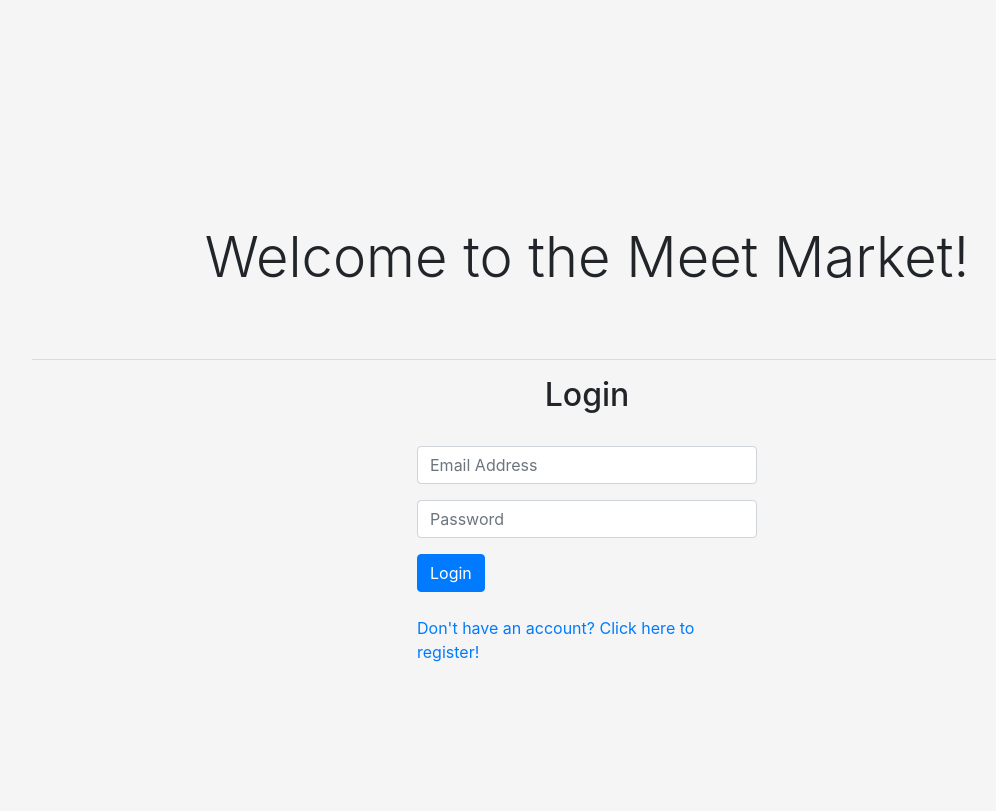
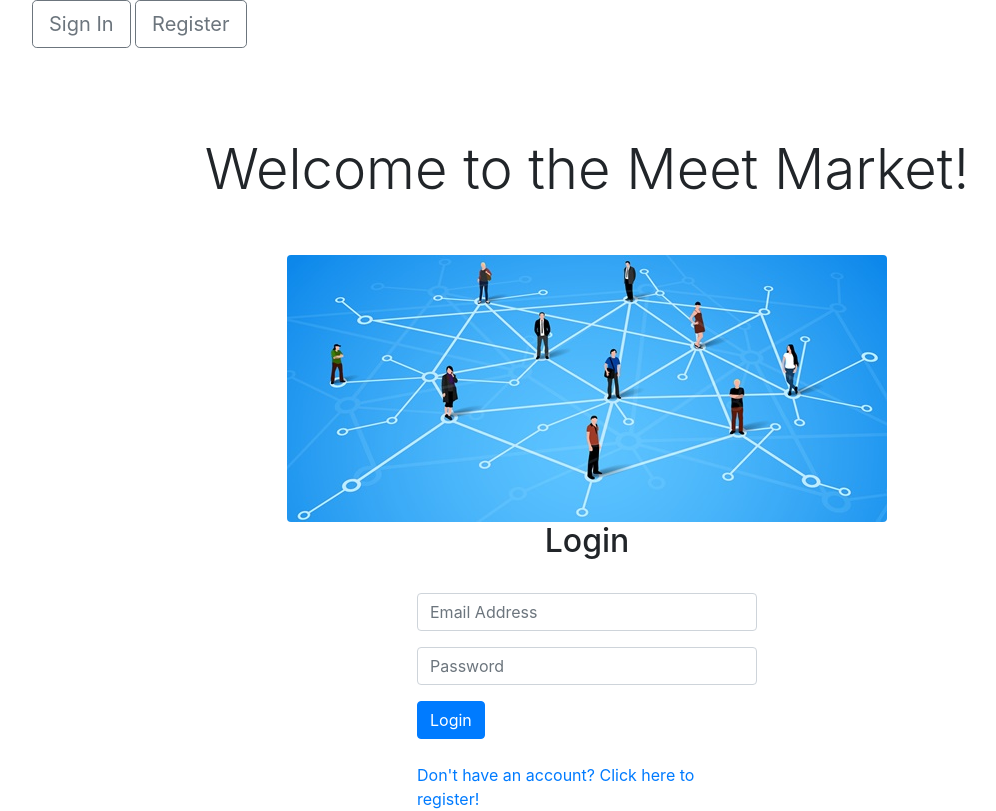
Before and after one commit to M0M0-D3V/MeetMarket, a Django app: page / in a window 1280 px wide. Shown: the whole page, without its empty margins (53-1049 px from the left). Before the commit the page ends 662 px from the top, so only its background shows below. Run offline with Django 3.2, Linux system fonts and the light colour scheme; some libraries are stand-ins or nearby versions.

Commit message:
template changes

```diff
--- a/craiglist_app/static/css/style_reg.css
+++ b/craiglist_app/static/css/style_reg.css
@@ -1,6 +1,11 @@
-html,
+/* html,
 body {
   height: 100%;
+} */
+* {
+  margin: 0;
+  padding: 0;
+  border: 1px dotted pink;
 }
 
 body {
@@ -13,15 +18,24 @@ body {
   background-color: #f5f5f5;
 }
 
+img {
+  width: 100%;
+  text-align: center;
+  margin: 20px;
+  border: 1px solid gray;
+}
+
 .form-signin {
   width: 100%;
   max-width: 330px;
   padding: 15px;
   margin: auto;
 }
+
 .form-signin .checkbox {
   font-weight: 400;
 }
+
 .form-signin .form-control {
   position: relative;
   box-sizing: border-box;
@@ -29,14 +43,17 @@ body {
   padding: 10px;
   font-size: 16px;
 }
+
 .form-signin .form-control:focus {
   z-index: 2;
 }
+
 .form-signin input[type="email"] {
   margin-bottom: -1px;
   border-bottom-right-radius: 0;
   border-bottom-left-radius: 0;
 }
+
 .form-signin input[type="password"] {
   margin-bottom: 10px;
   border-top-left-radius: 0;
--- /dev/null
+++ b/craiglist_app/static/js/script.js
@@ -0,0 +1,3 @@
+$(document).ready(function () {
+
+});
--- a/craiglist_app/templates/base.html
+++ b/craiglist_app/templates/base.html
@@ -1,6 +1,7 @@
 <!DOCTYPE html>
+<html lang="en">
+
 {% load static %}
-<html lang="en">
 
 <head>
   <meta charset="UTF-8" />
@@ -9,12 +10,13 @@
   <link rel="stylesheet" href="https://maxcdn.bootstrapcdn.com/bootstrap/4.0.0/css/bootstrap.min.css"
     integrity="sha384-Gn5384xqQ1aoWXA+058RXPxPg6fy4IWvTNh0E263XmFcJlSAwiGgFAW/dAiS6JXm" crossorigin="anonymous" />
   <link rel="stylesheet" type="css/text" href="{% static 'css/style.css' %}" />
-  <link href="style_reg.css" rel="stylesheet" />
+  <link href="{% static 'style_reg.css' %}" type="css/text" rel="stylesheet" />
 </head>
 
 <body>
+  <div class="container">
     {% if request.session.log_email %}
-  <nav class="navbar navbar-expand-md navbar-dark fixed-top bg-dark">
+    <nav class="navbar navbar-expand-md justify-content-between navbar-dark fixed-top bg-dark">
       <a class="navbar-brand" href="{% url 'login:my_successful_log_in' %}">MeetMarket</a>
       <button class="navbar-toggler" type="button" data-toggle="collapse" data-target="#navbarsExampleDefault"
         aria-controls="navbarsExampleDefault" aria-expanded="false" aria-label="Toggle navigation">
@@ -41,7 +43,8 @@
                 class="sr-only">(current)</span></a>
           </li>
           <li class="nav-item active">
-          <a class="nav-link" href="{% url 'item:my_new_item' %}">New Listing<span class="sr-only">(current)</span></a>
+            <a class="nav-link" href="{% url 'item:my_new_item' %}">New Listing<span
+                class="sr-only">(current)</span></a>
           </li>
         </ul>
         <a class="btn btn-sm btn-outline-secondary" href="{% url 'login:my_log_out' %}">Log Out</a>
@@ -52,10 +55,29 @@
           </form> -->
       </div>
     </nav>
+    {% else %}
+    <a class="btn btn-lg btn-outline-secondary" href="#" data-toggle="modal" data-target="#signin" role="button"
+      class="btn btn-lg btn-outline-secondary">Sign In</a>
+    <a class="btn btn-lg btn-outline-secondary" href="#" data-toggle="modal" data-targe="#register" role="button"
+      class="btn btn-sm btn-outline-secondary">Register</a>
+  </div>
+  </nav>
   {% endif %}
   <div class="content container">
-    {% block content %} {% endblock %}
+    {% block content %}
+    {% endblock %}
   </div>
+  </div>
+  <script src="https://code.jquery.com/jquery-3.5.1.slim.min.js"
+    integrity="sha384-DfXdz2htPH0lsSSs5nCTpuj/zy4C+OGpamoFVy38MVBnE+IbbVYUew+OrCXaRkfj" crossorigin="anonymous">
+  </script>
+  <script src="https://cdn.jsdelivr.net/npm/popper.js@1.16.0/dist/umd/popper.min.js"
+    integrity="sha384-Q6E9RHvbIyZFJoft+2mJbHaEWldlvI9IOYy5n3zV9zzTtmI3UksdQRVvoxMfooAo" crossorigin="anonymous">
+  </script>
+  <script src="https://stackpath.bootstrapcdn.com/bootstrap/4.5.0/js/bootstrap.min.js"
+    integrity="sha384-OgVRvuATP1z7JjHLkuOU7Xw704+h835Lr+6QL9UvYjZE3Ipu6Tp75j7Bh/kR0JKI" crossorigin="anonymous">
+  </script>
+  <script src="js/script.js"></script>
 </body>
 
 </html>
--- a/craiglist_app/templates/index.html
+++ b/craiglist_app/templates/index.html
@@ -1,12 +1,12 @@
 {% extends 'base.html' %} {% block content %}
-<main role="main">
-  <div class="pricing-header px-3 py-3 pt-md-5 pb-md-4 mx-auto text-center">
-    <h1 class="display-4" style="padding: 20px; margin-top: 20px;">
-      Welcome to the Meet Market!
-    </h1>
-  </div>
-  <hr />
-</main>
+<div class="pricing-header px-3 py-3 pt-md-5 pb-md-4 mx-auto text-center">
+  <h1 class="display-4" style="padding: 20px; margin-top: 20px;">
+    Welcome to the Meet Market!
+  </h1>
+</div>
+<div class="col-md-12">
+  <img id="splash" class="img-fluid rounded mx-auto d-block" src="../static/img/splash.jpg">
+</div>
 <h2 style="text-align: center;">Login</h2>
 <br />
 {% if messages %}
@@ -23,27 +23,69 @@
     {% csrf_token %}
     <div class="form-group">
       <!-- <label for="log_email">Email Address</label> -->
-      <input
-        type="email"
-        class="form-control"
-        placeholder="Email Address"
-        name="log_email"
-      />
+      <input type="email" class="form-control" placeholder="Email Address" name="log_email" />
     </div>
     <div class="form-group">
       <!-- <label for="log_pw">Password</label> -->
-      <input
-        type="password"
-        class="form-control"
-        placeholder="Password"
-        name="log_pw"
-      />
+      <input type="password" class="form-control" placeholder="Password" name="log_pw" />
     </div>
     <button type="submit" class="btn btn-primary">Login</button>
   </form>
   <br />
-  <a href="{% url 'login:my_register_page' %}"
-    >Don't have an account? Click here to register!</a
-  >
+  <a href="{% url 'login:my_register_page' %}">Don't have an account? Click here to register!</a>
 </div>
-{% endblock %}
+
+<!-- MODAL FOR REGISTER -->
+<div class="modal fade bd-example-modal-lg" id="register" tabindex="-1" role="dialog" aria-labelledby="registerTitle"
+  aria-hidden="true">
+  <div class="modal-dialog modal-dialog-centered modal-lg" role="document">
+    <div class="modal-content">
+      <div class="modal-header">
+        <h5 class="modal-title" id="registerLongTitle">Register</h5>
+        <button type="button" class="close" data-dismiss="modal" aria-label="Close">
+          <span aria-hidden="true">&times;</span>
+        </button>
+      </div>
+      <div class="modal-body row">
+        <div class="col-md-4" style="margin: auto;">
+          <form action="{% url 'login:my_register_page' %}" method="POST">
+            {% csrf_token %}
+            <div class="form-group">
+              <!-- <label for="first_name">First Name</label> -->
+              <input type="text" class="form-control" placeholder="First Name" name="first_name" />
+            </div>
+            <div class="form-group">
+              <!-- <label for="last_name">Last Name</label> -->
+              <input type="text" class="form-control" placeholder="Last Name" name="last_name" />
+            </div>
+            <div class="form-group">
+              <!-- <label for="location">Location</label> -->
+              <input type="text" class="form-control" placeholder="Location" name="location" />
+            </div>
+        </div>
+        <br />
+        <div class="col-md-4" style="margin: auto">
+          <div class="form-group">
+            <!-- <label for="email">Email Address</label> -->
+            <input type="email" class="form-control" placeholder="Email Address" name="email" />
+          </div>
+          <div class="form-group">
+            <!-- <label for="password">Password</label> -->
+            <input type="password" class="form-control" placeholder="Password" name="password" />
+          </div>
+          <div class="form-group">
+            <!-- <label for="confirm_pw">Confirm Password</label> -->
+            <input type="password" class="form-control" placeholder="Confirm Password" name="confirm_pw" />
+          </div>
+          <button type="submit" class="btn btn-primary">Register!</button>
+          </form>
+        </div>
+      </div>
+      <div class="modal-footer">
+        <button type="button" class="btn btn-secondary btn-sm" data-dismiss="modal">
+          Close
+        </button>
+      </div>
+    </div>
+  </div>
+</div> {% endblock %}
--- a/craigslist_proj/urls.py
+++ b/craigslist_proj/urls.py
@@ -16,6 +16,7 @@ Including another URLconf
 from django.urls import path, include
 from django.conf import settings
 from django.conf.urls.static import static
+from django.contrib.staticfiles.urls import staticfiles_urlpatterns
 
 urlpatterns = [
     path('', include('craiglist_app.urls', namespace="login")),
@@ -23,6 +24,7 @@ urlpatterns = [
     # path('category/', include('item_app.urls')),
 ]
 
+urlpatterns += staticfiles_urlpatterns()
 if settings.DEBUG:
     urlpatterns += static(settings.MEDIA_URL,
                           document_root=settings.MEDIA_ROOT)
```
Also changed, not shown: craiglist_app/templates/register.html (+7 -41 lines), item_app/templates/base.html (+27 -5 lines), craiglist_app/static/img/splash.jpg (added), db.sqlite3. Lines whose indentation alone changed are shown as unchanged.
